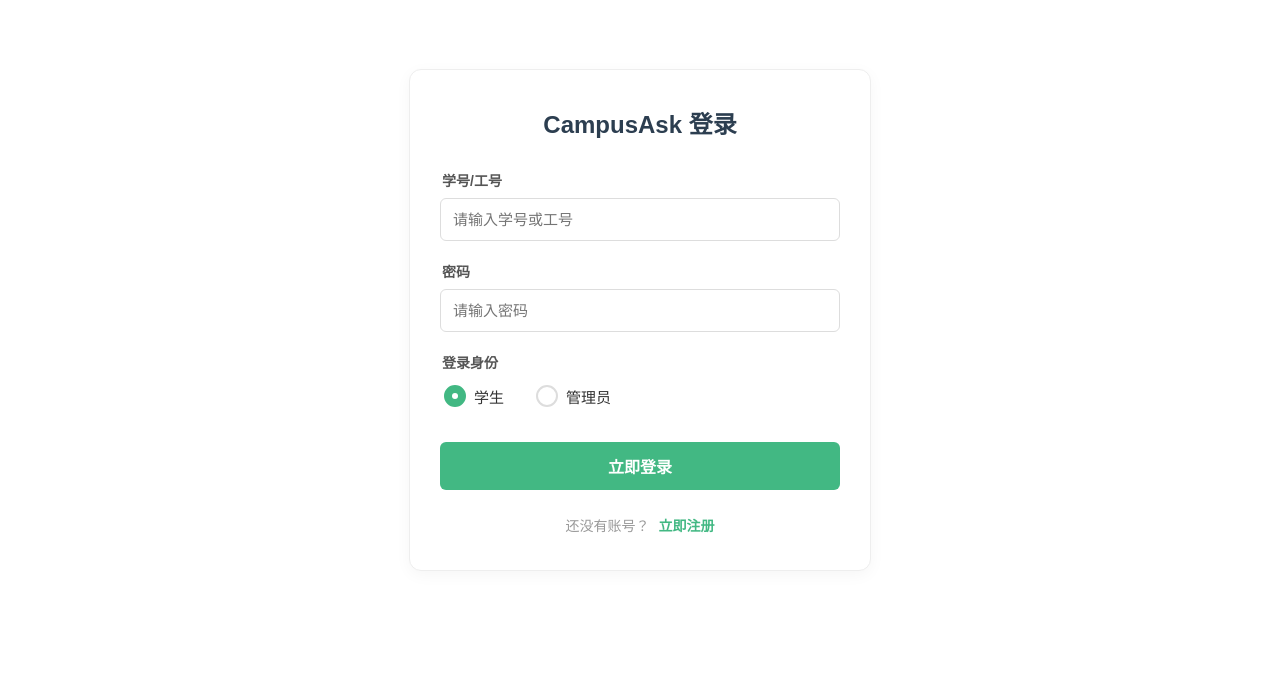
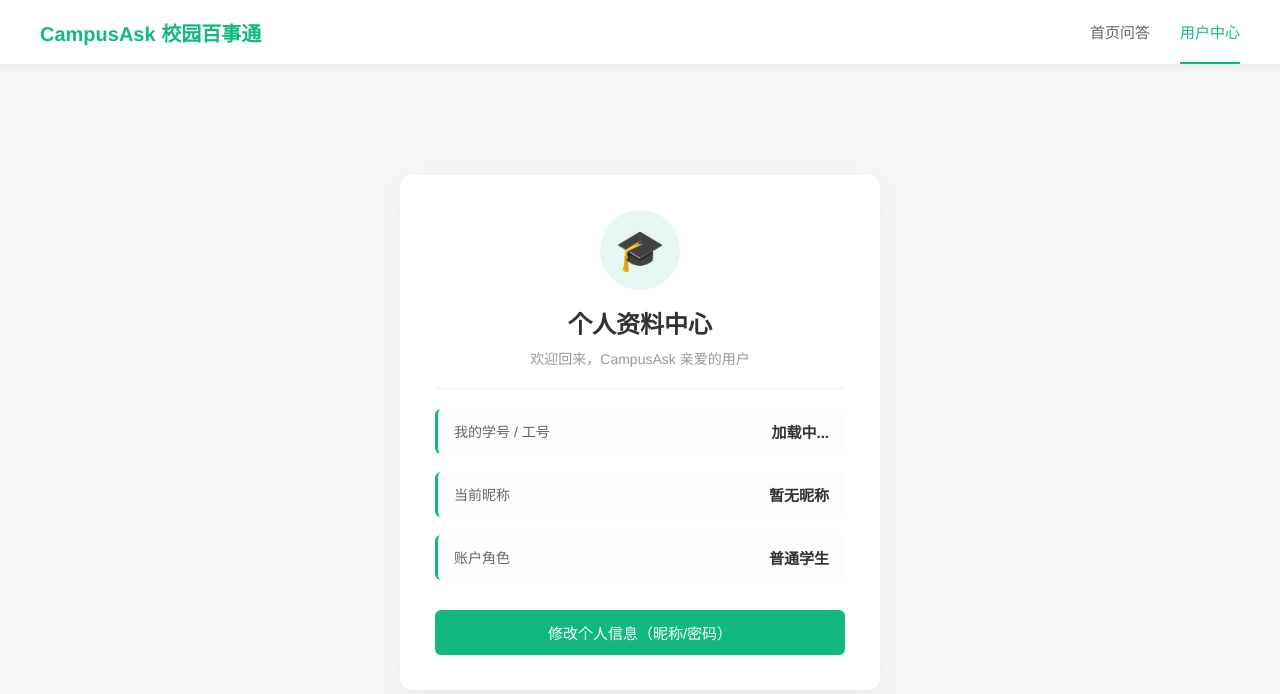
Before and after one commit to 051019zhao/CampusAsk, a Vue app in the folder frontend/: page /user-center in a window 1280 px wide. Before the commit this address led to /login. Shown: the top 694 px of the page. Built offline with nearby package versions, Linux system fonts and the light colour scheme; no server answers; sample sign-in values are in the browser's storage.

Commit message:
用户中心

```diff
--- /dev/null
+++ b/frontend/src/components/UserCenter.vue
@@ -0,0 +1,248 @@
+<template>
+  <div class="home-style-container">
+    <header class="nav-header">
+      <div class="nav-logo">CampusAsk 校园百事通</div>
+      <div class="nav-links">
+        <span class="nav-item" @click="goToHome">首页问答</span>
+        <span class="nav-item active">用户中心</span>
+      </div>
+    </header>
+
+    <main class="main-content">
+      <div class="profile-card">
+        <div class="card-header">
+          <div class="avatar-placeholder">🎓</div>
+          <h2>个人资料中心</h2>
+          <p class="welcome-text">欢迎回来，CampusAsk 亲爱的用户</p>
+        </div>
+
+        <hr class="divider" />
+
+        <div class="info-list">
+          <div class="info-item">
+            <span class="info-label">我的学号 / 工号</span>
+            <span class="info-value">{{ userInfo.username || '加载中...' }}</span>
+          </div>
+          <div class="info-item">
+            <span class="info-label">当前昵称</span>
+            <span class="info-value">{{ userInfo.nickname || '暂无昵称' }}</span>
+          </div>
+          <div class="info-item">
+            <span class="info-label">账户角色</span>
+            <span class="info-value">{{ userInfo.role === 1 ? '系统管理员' : '普通学生' }}</span>
+          </div>
+        </div>
+
+        <div class="action-area">
+          <button class="btn-primary" @click="goToEditProfile">
+            修改个人信息（昵称/密码）
+          </button>
+        </div>
+      </div>
+    </main>
+  </div>
+</template>
+
+<script setup>
+import { ref, onMounted } from 'vue'
+import { useRouter } from 'vue-router'
+import { getUserProfile } from '../api/auth.js' // 复用你之前调通的获取信息接口
+
+const router = useRouter()
+
+// 初始化用户信息载体
+const userInfo = ref({
+  username: '',
+  nickname: '',
+  role: 0
+})
+
+// 页面加载时实时从数据库拉取最新数据
+onMounted(async () => {
+  // 防御性策略：先看看本地有没有 Token
+  const token = localStorage.getItem('token')
+  if (!token) {
+    alert('登录已过期，请重新登录')
+    router.push('/login')
+    return
+  }
+
+  try {
+    // 异步请求后端 GET /auth/profile 接口
+    const res = await getUserProfile()
+    if (res && res.data) {
+      userInfo.value.username = res.data.username
+      userInfo.value.nickname = res.data.nickname
+      userInfo.value.role = res.data.role
+    } else {
+      alert('获取用户信息结构异常')
+    }
+  } catch (error) {
+    console.error('动态拉取用户中心数据失败:', error)
+  }
+})
+
+// 路由跳转：去往修改个人信息页面
+const goToEditProfile = () => {
+  router.push('/profile')
+}
+
+// 路由跳转：返回主页
+const goToHome = () => {
+  router.push('/')
+}
+</script>
+
+<style scoped>
+/* ==========================================================================
+   手写原生 CSS 专属绿调风格（像素级对齐主页与登录注册，无外部组件库依赖）
+   ========================================================================== */
+.home-style-container {
+  font-family: 'Helvetica Neue', Helvetica, 'PingFang SC', 'Hiragino Sans GB', Arial, sans-serif;
+  background-color: #f5f7f6;
+  min-height: 100vh;
+  display: flex;
+  flex-direction: column;
+}
+
+/* 顶部导航栏样式 */
+.nav-header {
+  background-color: #ffffff;
+  box-shadow: 0 2px 10px rgba(0, 0, 0, 0.05);
+  padding: 0 40px;
+  height: 64px;
+  display: flex;
+  align-items: center;
+  justify-content: space-between;
+}
+
+.nav-logo {
+  color: #11b980; /* 标志性校园绿 */
+  font-size: 20px;
+  font-weight: bold;
+}
+
+.nav-links {
+  display: flex;
+  gap: 30px;
+}
+
+.nav-item {
+  color: #666;
+  cursor: pointer;
+  font-size: 15px;
+  padding: 20px 0;
+  border-bottom: 2px solid transparent;
+  transition: all 0.3s;
+}
+
+.nav-item:hover, .nav-item.active {
+  color: #11b980;
+  border-bottom: 2px solid #11b980;
+  font-weight: 500;
+}
+
+/* 主体布局架构 */
+.main-content {
+  flex: 1;
+  display: flex;
+  justify-content: center;
+  align-items: center;
+  padding: 40px 20px;
+}
+
+/* 资料展示卡片 */
+.profile-card {
+  background-color: #ffffff;
+  border-radius: 12px;
+  box-shadow: 0 8px 30px rgba(0, 0, 0, 0.05);
+  width: 100%;
+  max-width: 480px;
+  padding: 35px;
+  box-sizing: border-box;
+}
+
+.card-header {
+  text-align: center;
+  margin-bottom: 20px;
+}
+
+.avatar-placeholder {
+  font-size: 40px;
+  background-color: #e6f7f2;
+  width: 80px;
+  height: 80px;
+  line-height: 80px;
+  border-radius: 50%;
+  margin: 0 auto 15px;
+}
+
+h2 {
+  color: #333333;
+  margin: 0 0 8px 0;
+  font-size: 24px;
+}
+
+.welcome-text {
+  color: #999999;
+  font-size: 14px;
+  margin: 0;
+}
+
+.divider {
+  border: none;
+  border-top: 1px solid #eeeeee;
+  margin: 20px 0;
+}
+
+/* 信息条目列表 */
+.info-list {
+  display: flex;
+  flex-direction: column;
+  gap: 18px;
+  margin-bottom: 30px;
+}
+
+.info-item {
+  display: flex;
+  justify-content: space-between;
+  align-items: center;
+  background-color: #fcfdfd;
+  padding: 12px 16px;
+  border-radius: 6px;
+  border-left: 3px solid #11b980; /* 绿调左边框 */
+}
+
+.info-label {
+  color: #666666;
+  font-size: 14px;
+}
+
+.info-value {
+  color: #333333;
+  font-weight: bold;
+  font-size: 15px;
+}
+
+/* 交互按钮区域 */
+.action-area {
+  text-align: center;
+}
+
+.btn-primary {
+  background-color: #11b980;
+  color: #ffffff;
+  border: none;
+  padding: 12px 24px;
+  font-size: 15px;
+  border-radius: 6px;
+  cursor: pointer;
+  width: 100%;
+  font-weight: 500;
+  transition: background-color 0.3s;
+}
+
+.btn-primary:hover {
+  background-color: #0fa26f;
+}
+</style>
--- a/frontend/src/router/index.js
+++ b/frontend/src/router/index.js
@@ -2,6 +2,7 @@
 import { createRouter, createWebHistory } from 'vue-router'
 
 // 1. 引入你和队友的页面组件
+import UserCenter from '@/components/UserCenter.vue'
 import QaPage from '../components/QaPage.vue' // 假设这是你队友写的首页
 import UserAuth from '../components/UserAuth.vue' // 你写的登录注册页
 import ContributePage from '../components/ContributePage.vue' // 你的贡献页
@@ -16,6 +17,11 @@ const routes = [
         path: '/',         // 默认访问根路径
         name: 'QaPage',
         component: QaPage
+    },
+    {
+        path: '/user-center',
+        name: 'UserCenter',
+        component: UserCenter
     },
     {
         path: '/contribute',
```
